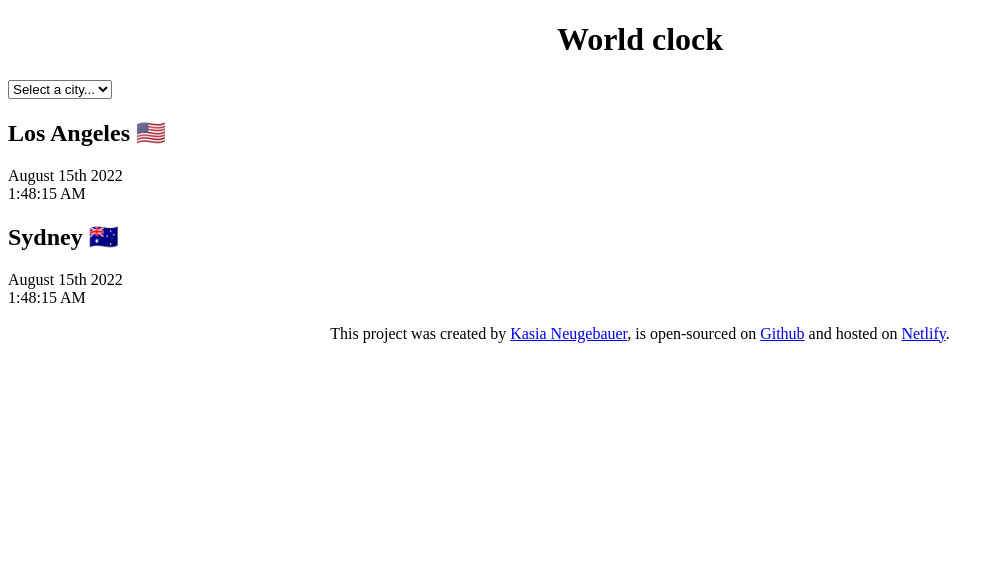
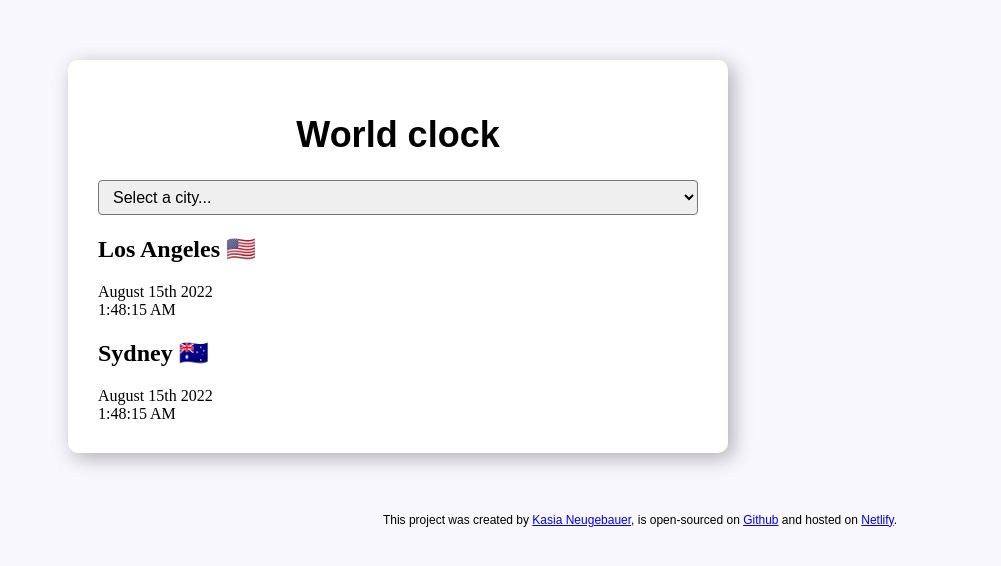
Before and after one commit to kas-neu/world-clock, a plain HTML site: page index.html in a window 1280 px wide. Shown: the whole page, without its empty margins (0-1001 px from the left). Drawn offline with nearby package versions, Linux system fonts and the light colour scheme.

Commit message:
Added initial css to the container, body and select element

```diff
--- a/src/style.css
+++ b/src/style.css
@@ -1,4 +1,33 @@
-h1,
+body {
+  background-color: #f9f7fe;
+}
+
+select {
+  display: block;
+  width: 100%;
+  padding: 7px 10px;
+  font-size: 16px;
+  border-radius: 4px;
+}
+
+.container {
+  max-width: 600px;
+  margin: 0 auto;
+  background-color: white;
+  padding: 30px;
+  margin: 60px;
+  box-shadow: 5px 5px 20px rgba(0, 0, 0, 0.3);
+  border-radius: 10px;
+}
+
+h1 {
+  text-align: center;
+  font-family: sans-serif;
+  font-size: 36px;
+}
+
 footer {
   text-align: center;
+  font-size: 12px;
+  font-family: sans-serif;
 }
```
Also changed, not shown: index.html (+0 -2 lines).
